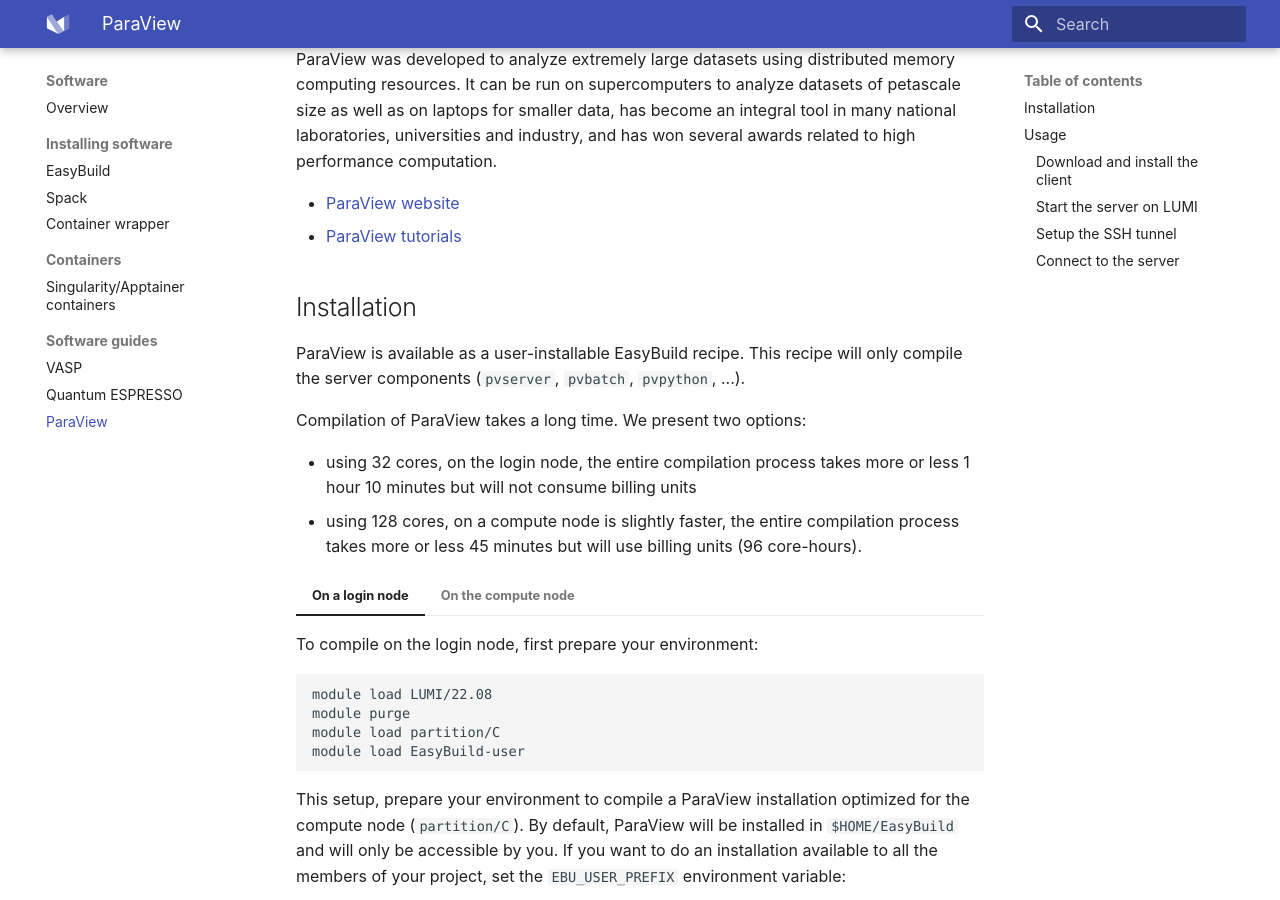
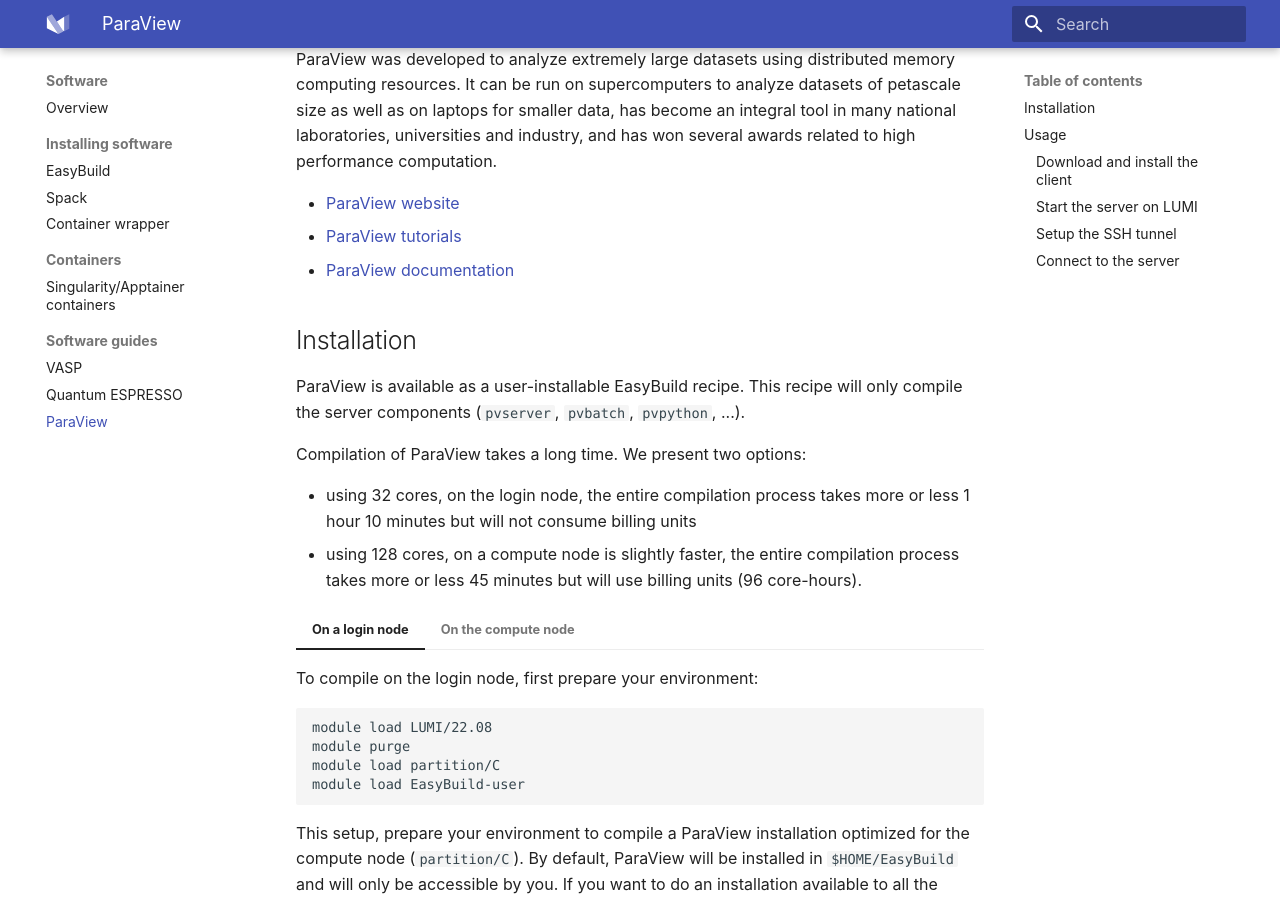
Before and after one commit to Lumi-supercomputer/lumi-userguide, an MkDocs documentation site: the page built from docs/software/guides/paraview.md, in a window 1280 px wide and 900 px high, scrolled down 444 px. Built offline with MkDocs 1.6.1 and Material for MkDocs 9.7.7, drawn with Linux system fonts in a browser that asks for light colours.

Commit message:
add a link to documentation

```diff
--- a/docs/software/guides/paraview.md
+++ b/docs/software/guides/paraview.md
@@ -22,6 +22,7 @@
 
 - [ParaView website](https://www.paraview.org/)
 - [ParaView tutorials](https://www.paraview.org/tutorials/)
+- [ParaView documentation](https://docs.paraview.org/en/v5.10.1/index.html)
 
 ## Installation
 
```
